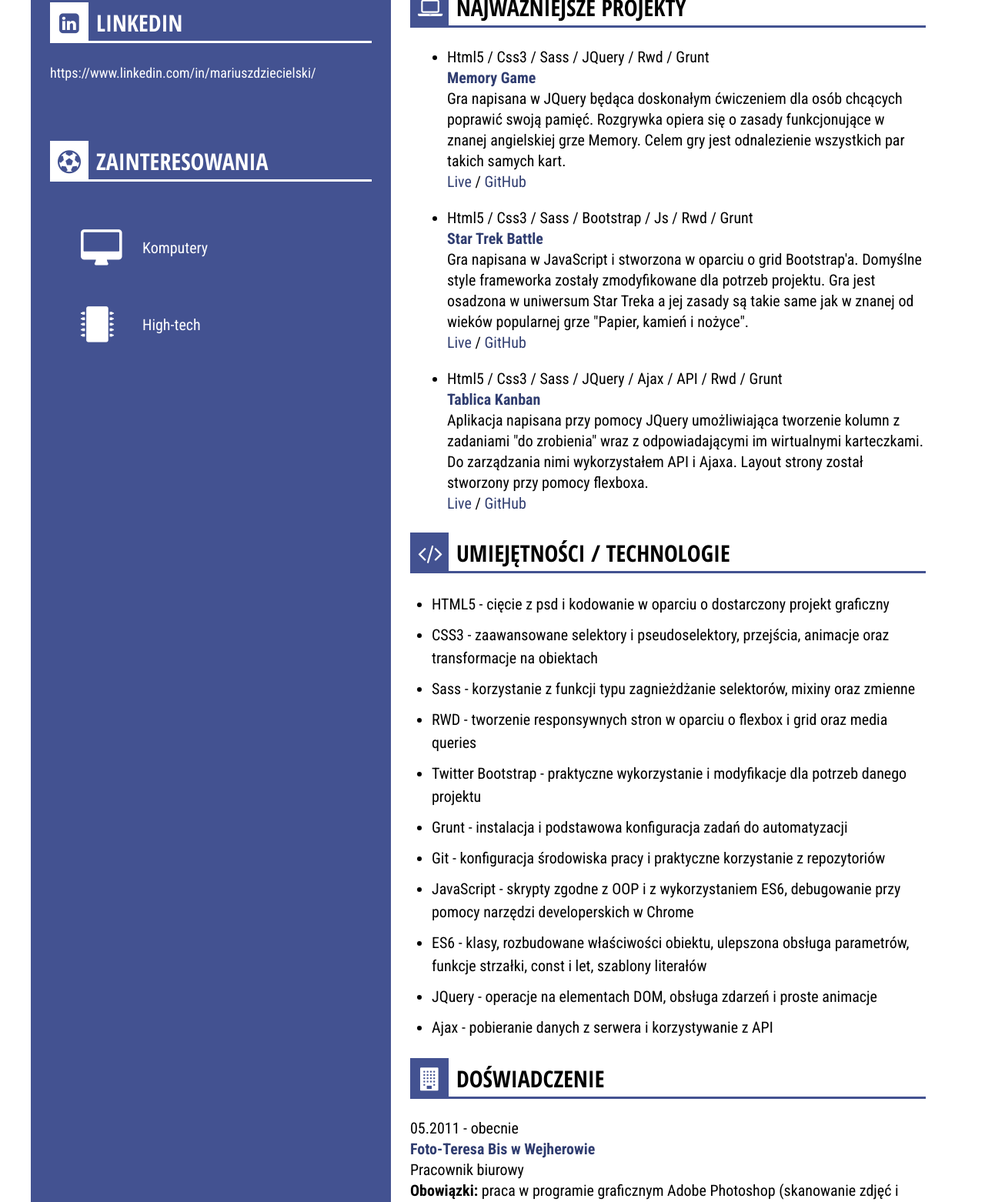
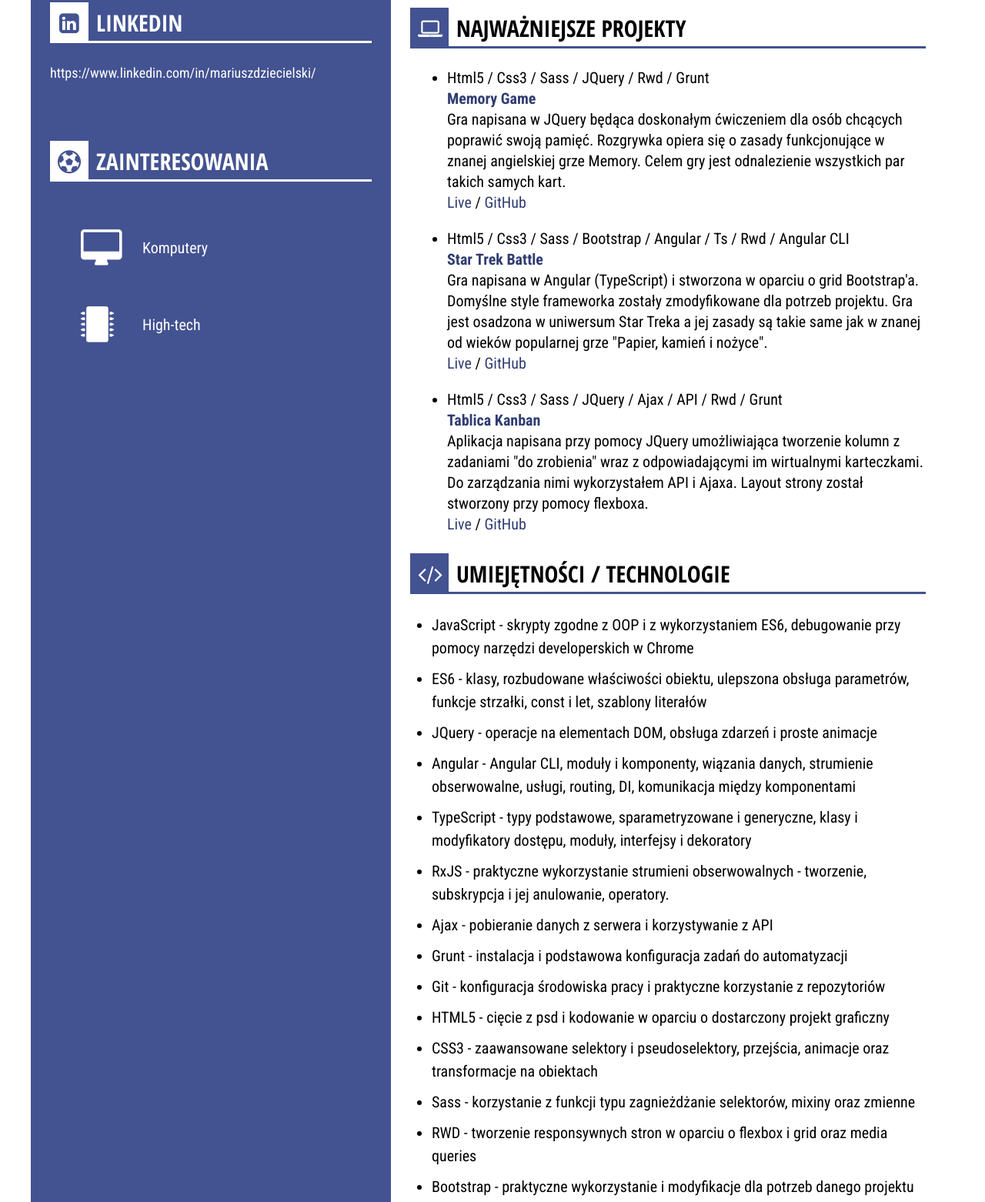
Before and after one commit to MariuszDziecielski/curriculumVitae, a website: page index.html in a window 1280 px wide. Shown: the part 519-2081 px from the top of the page at 77% size. Drawn offline with nearby package versions, Linux system fonts and the light colour scheme; files that its build step writes are made by us from their sources.

Commit message:
Change project description and add some skills

```diff
--- a/index.html
+++ b/index.html
@@ -1,5 +1,6 @@
 <!DOCTYPE html>
 <html lang="pl">
+
 <head>
     <meta charset="UTF-8">
     <meta name="viewport" content="width=device-width, initial-scale=1.0">
@@ -9,6 +10,7 @@
     <link rel="stylesheet" href="https://maxcdn.bootstrapcdn.com/font-awesome/4.7.0/css/font-awesome.min.css">
     <link rel="stylesheet" href="css/style.css">
 </head>
+
 <body>
     <section class="curriculum_vitae">
         <h1 class="hidden">Curriculum Vitae</h1>
@@ -57,17 +59,21 @@
         <main>
             <header>
                 <h1>Mariusz Dzięcielski</h1>
-                    <p>Jestem front-end developerem. W swoich projektach wykorzystuję możliwości jakie dają HTML5 i CSS3 oraz JavaScript (ES6) i JQuery. Stawiam na kreatywność i naukę.</p>
+                <p>Jestem front-end developerem. W swoich projektach wykorzystuję możliwości jakie dają JavaScript (ES6 i JQuery)
+                    i Angular oraz HTML5 i CSS3. Stawiam na kreatywność i naukę.</p>
             </header>
             <div class="why_it">
                 <h2>
                     <i class="fa fa-question-circle" aria-hidden="true"></i>Dlaczego IT?
                 </h2>
                 <p>
-                        Z mojego punktu widzenia najważniejsze czynniki, które decydują o atrakcyjności branży IT to możliwość kontaktu i pracy z fajnymi, kreatywnymi ludźmi – ludźmi, od których mogę się czegoś nowego nauczyć a także perspektywa stałego rozwoju i doskonalenia swoich umiejętności.
+                    Z mojego punktu widzenia najważniejsze czynniki, które decydują o atrakcyjności branży IT to możliwość kontaktu i pracy z
+                    fajnymi, kreatywnymi ludźmi – ludźmi, od których mogę się czegoś nowego nauczyć a także perspektywa stałego
+                    rozwoju i doskonalenia swoich umiejętności.
                 </p>
                 <p>
-                        Ciągły rozwój i podnoszenie kwalifikacji oznacza również nowe wyzwania oraz brak monotonii i rutyny czyli rzeczy, których każdy chciałby uniknąć, gdyż powodują one brak satysfakcji z wykonywanego zajęcia.
+                    Ciągły rozwój i podnoszenie kwalifikacji oznacza również nowe wyzwania oraz brak monotonii i rutyny czyli rzeczy, których
+                    każdy chciałby uniknąć, gdyż powodują one brak satysfakcji z wykonywanego zajęcia.
                 </p>
             </div>
             <div class="projects">
@@ -77,27 +83,39 @@
                 <ul>
                     <li>
                         <p class="project">
-                                Html5 / Css3 / Sass / JQuery / Rwd / Grunt<br>
-                                <span>Memory Game</span><br>
-                                Gra napisana w JQuery będąca doskonałym ćwiczeniem dla osób chcących poprawić swoją pamięć. Rozgrywka opiera się o zasady funkcjonujące w znanej angielskiej grze Memory. Celem gry jest odnalezienie wszystkich par takich samych kart.<br>
+                            Html5 / Css3 / Sass / JQuery / Rwd / Grunt
+                            <br>
+                            <span>Memory Game</span>
+                            <br> Gra napisana w JQuery będąca doskonałym ćwiczeniem dla osób chcących poprawić swoją pamięć.
+                            Rozgrywka opiera się o zasady funkcjonujące w znanej angielskiej grze Memory. Celem gry jest
+                            odnalezienie wszystkich par takich samych kart.
+                            <br>
                             <a href="https://mariuszdziecielski.github.io/memoryGame/" target="_blank">Live</a> /
                             <a href="https://github.com/MariuszDziecielski/memoryGame" target="_blank">GitHub</a>
                         </p>
                     </li>
                     <li>
                         <p class="project">
-                                Html5 / Css3 / Sass / Bootstrap / Js / Rwd / Grunt<br>
-                                <span>Star Trek Battle</span><br>
-                                Gra napisana w JavaScript i stworzona w oparciu o grid Bootstrap'a. Domyślne style frameworka zostały zmodyfikowane dla potrzeb projektu. Gra jest osadzona w uniwersum Star Treka a jej zasady są takie same jak w znanej od wieków popularnej grze &quot;Papier, kamień i nożyce&quot;.<br>
-                                <a href="https://mariuszdziecielski.github.io/starTrekBattle/" target="_blank">Live</a> /
-                                <a href="https://github.com/MariuszDziecielski/starTrekBattle" target="_blank">GitHub</a>
+                            Html5 / Css3 / Sass / Bootstrap / Angular / Ts / Rwd / Angular CLI
+                            <br>
+                            <span>Star Trek Battle</span>
+                            <br> Gra napisana w Angular (TypeScript) i stworzona w oparciu o grid Bootstrap'a. Domyślne style
+                            frameworka zostały zmodyfikowane dla potrzeb projektu. Gra jest osadzona w uniwersum Star Treka
+                            a jej zasady są takie same jak w znanej od wieków popularnej grze "Papier, kamień i nożyce".
+                            <br>
+                            <a href="https://mariuszdziecielski.github.io/star-trek-battle/" target="_blank">Live</a> /
+                            <a href="https://github.com/MariuszDziecielski/star-trek-battle" target="_blank">GitHub</a>
                         </p>
                     </li>
                     <li>
                         <p class="project">
-                                Html5 / Css3 / Sass / JQuery / Ajax / API / Rwd / Grunt<br>
-                                <span>Tablica Kanban</span><br>
-                                Aplikacja napisana przy pomocy JQuery umożliwiająca tworzenie kolumn z zadaniami &quot;do zrobienia&quot; wraz z odpowiadającymi im wirtualnymi karteczkami. Do zarządzania nimi wykorzystałem API i Ajaxa. Layout strony został stworzony przy pomocy flexboxa.<br>
+                            Html5 / Css3 / Sass / JQuery / Ajax / API / Rwd / Grunt
+                            <br>
+                            <span>Tablica Kanban</span>
+                            <br> Aplikacja napisana przy pomocy JQuery umożliwiająca tworzenie kolumn z zadaniami "do zrobienia"
+                            wraz z odpowiadającymi im wirtualnymi karteczkami. Do zarządzania nimi wykorzystałem API i Ajaxa.
+                            Layout strony został stworzony przy pomocy flexboxa.
+                            <br>
                             <a href="https://mariuszdziecielski.github.io/kanban/" target="_blank">Live</a> /
                             <a href="https://github.com/MariuszDziecielski/kanban" target="_blank">GitHub</a>
                         </p>
@@ -109,17 +127,24 @@
                     <i class="fa fa-code" aria-hidden="true"></i>Umiejętności / technologie
                 </h2>
                 <ul>
+                    <li>JavaScript - skrypty zgodne z OOP i z wykorzystaniem ES6, debugowanie przy pomocy narzędzi developerskich
+                        w Chrome</li>
+                    <li>ES6 - klasy, rozbudowane właściwości obiektu, ulepszona obsługa parametrów, funkcje strzałki, const i
+                        let, szablony literałów</li>
+                    <li>JQuery - operacje na elementach DOM, obsługa zdarzeń i proste animacje</li>
+                    <li>Angular - Angular CLI, moduły i komponenty, wiązania danych, strumienie obserwowalne, usługi, routing,
+                        DI, komunikacja między komponentami</li>
+                    <li>TypeScript - typy podstawowe, sparametryzowane i generyczne, klasy i modyfikatory dostępu, moduły, interfejsy
+                        i dekoratory</li>
+                    <li>RxJS - praktyczne wykorzystanie strumieni obserwowalnych - tworzenie, subskrypcja i jej anulowanie, operatory.</li>
+                    <li>Ajax - pobieranie danych z serwera i korzystywanie z API</li>
+                    <li>Grunt - instalacja i podstawowa konfiguracja zadań do automatyzacji</li>
+                    <li>Git - konfiguracja środowiska pracy i praktyczne korzystanie z repozytoriów</li>
                     <li>HTML5 - cięcie z psd i kodowanie w oparciu o dostarczony projekt graficzny</li>
                     <li>CSS3 - zaawansowane selektory i pseudoselektory, przejścia, animacje oraz transformacje na obiektach</li>
                     <li>Sass - korzystanie z funkcji typu zagnieżdżanie selektorów, mixiny oraz zmienne</li>
                     <li>RWD - tworzenie responsywnych stron w oparciu o flexbox i grid oraz media queries</li>
-                        <li>Twitter Bootstrap - praktyczne wykorzystanie i modyfikacje dla potrzeb danego projektu</li>
-                        <li>Grunt - instalacja i podstawowa konfiguracja zadań do automatyzacji</li>
-                        <li>Git - konfiguracja środowiska pracy i praktyczne korzystanie z repozytoriów</li>
-                        <li>JavaScript - skrypty zgodne z OOP i z wykorzystaniem ES6, debugowanie przy pomocy narzędzi developerskich w Chrome</li>
-                        <li>ES6 - klasy, rozbudowane właściwości obiektu, ulepszona obsługa parametrów, funkcje strzałki, const i let, szablony literałów</li>
-                        <li>JQuery - operacje na elementach DOM, obsługa zdarzeń i proste animacje</li>
-                        <li>Ajax - pobieranie danych z serwera i korzystywanie z API</li>
+                    <li>Bootstrap - praktyczne wykorzystanie i modyfikacje dla potrzeb danego projektu</li>
                 </ul>
             </div>
             <div class="occupational_experience">
@@ -127,10 +152,13 @@
                     <i class="fa fa-building" aria-hidden="true"></i>Doświadczenie
                 </h2>
                 <p class="job">
-                        05.2011 - obecnie<br>
-                        <span>Foto-Teresa Bis w Wejherowie</span><br>
-                        Pracownik biurowy<br>
-                        <strong>Obowiązki: </strong>praca w programie graficznym Adobe Photoshop (skanowanie zdjęć i cyfrowy retusz fotografii, obróbka plików graficznych) oraz obsługa klienta
+                    05.2011 - obecnie
+                    <br>
+                    <span>Foto-Teresa Bis w Wejherowie</span>
+                    <br> Pracownik biurowy
+                    <br>
+                    <strong>Obowiązki: </strong>praca w programie graficznym Adobe Photoshop (skanowanie zdjęć i cyfrowy retusz fotografii,
+                    obróbka plików graficznych) oraz obsługa klienta
                 </p>
             </div>
             <div class="education">
@@ -138,14 +166,16 @@
                     <i class="fa fa-graduation-cap" aria-hidden="true"></i>Edukacja
                 </h2>
                 <p class="school">
-                        2017 - 2017<br>
-                        <span>Szkoła Programowania Kodilla</span><br>
-                        Kurs programowania - Front-end Developer
+                    2017 - 2017
+                    <br>
+                    <span>Szkoła Programowania Kodilla</span>
+                    <br> Kurs programowania - Front-end Developer
                 </p>
                 <p class="school">
-                        1999 - 2004<br>
-                        <span>Politechnika Koszalińska</span><br>
-                        Wydział Ekonomii i Zarządzania
+                    1999 - 2004
+                    <br>
+                    <span>Politechnika Koszalińska</span>
+                    <br> Wydział Ekonomii i Zarządzania
                 </p>
             </div>
             <div class="languages">
@@ -158,10 +188,12 @@
     </section>
     <footer>
         <p>
-               Wyrażam zgodę na przetwarzanie moich danych osobowych dla potrzeb niezbędnych do realizacji procesu rekrutacji (zgodnie z Ustawą z dnia 29.08.1997 roku o Ochronie Danych Osobowych; tekst jednolity: Dz. U. 2016 r. poz. 922).
+            Wyrażam zgodę na przetwarzanie moich danych osobowych dla potrzeb niezbędnych do realizacji procesu rekrutacji (zgodnie z
+            Ustawą z dnia 29.08.1997 roku o Ochronie Danych Osobowych; tekst jednolity: Dz. U. 2016 r. poz. 922).
         </p>
     </footer>
     <script src="https://code.jquery.com/jquery-3.2.1.min.js"></script>
     <script src="js/script.js"></script>
 </body>
+
 </html>
```
Also changed, not shown: docs/index.html (+64 -32 lines), package.json (+15 -5 lines), docs/images/check.png, docs/images/code.png, 1 other file. Lines whose indentation alone changed are shown as unchanged.
